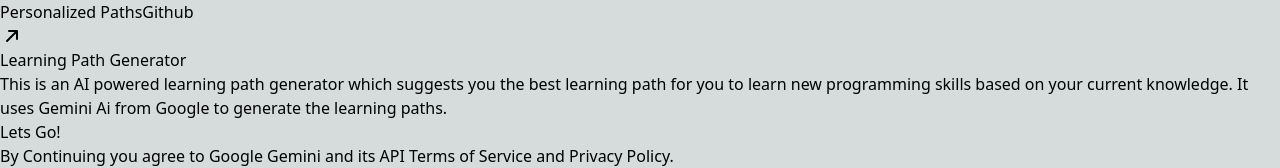
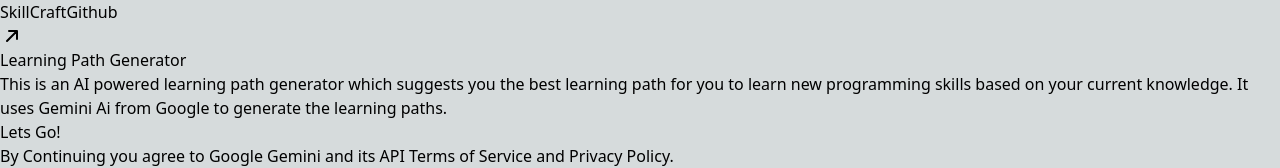
Before and after one commit to MaahiKhazi/solasta, a React (Vite) app in the folder try/proj/: page / in a window 1280 px wide. Shown: the top 168 px of the page. Built offline with nearby package versions, Linux system fonts and the light colour scheme; the HTML template or start-up script is replaced by a standard one.

Commit message:
header change t and c links

```diff
--- a/try/proj/src/reactComponents/Header.jsx
+++ b/try/proj/src/reactComponents/Header.jsx
@@ -8,7 +8,7 @@
         to={"/"}
         className="font-bold text-xl text-gray-800 dark:text-gray-200"
       >
-        Personalized Paths
+        SkillCraft
       </Link>
       <a
         href="https://github.com/MaahiKhazi/solasta"
--- a/try/proj/src/reactComponents/Home.jsx
+++ b/try/proj/src/reactComponents/Home.jsx
@@ -28,7 +28,7 @@
           <p className="text-center text-gray-500 dark:text-gray-400 max-w-3xl">
             By Continuing you agree to Google Gemini and its API{" "}
             <a
-              href="https://openai.com/policies/terms-of-use"
+              href="https://www.gemini-official.com/pages/terms-conditions"
               className="text-blue-500"
               target="blank"
             >
@@ -36,7 +36,7 @@
             </a>{" "}
             and{" "}
             <a
-              href="https://openai.com/policies/privacy-policy"
+              href="https://www.gemini-official.com/pages/privacy-policy"
               className="text-blue-500"
               target="blank"
             >
--- a/try/proj/src/reactComponents/ReactComponents.jsx
+++ b/try/proj/src/reactComponents/ReactComponents.jsx
@@ -1,3 +1,4 @@
+/* eslint-disable react/jsx-key */
 import React from "react";
 
 const ReactComponent = (props) => {
```
